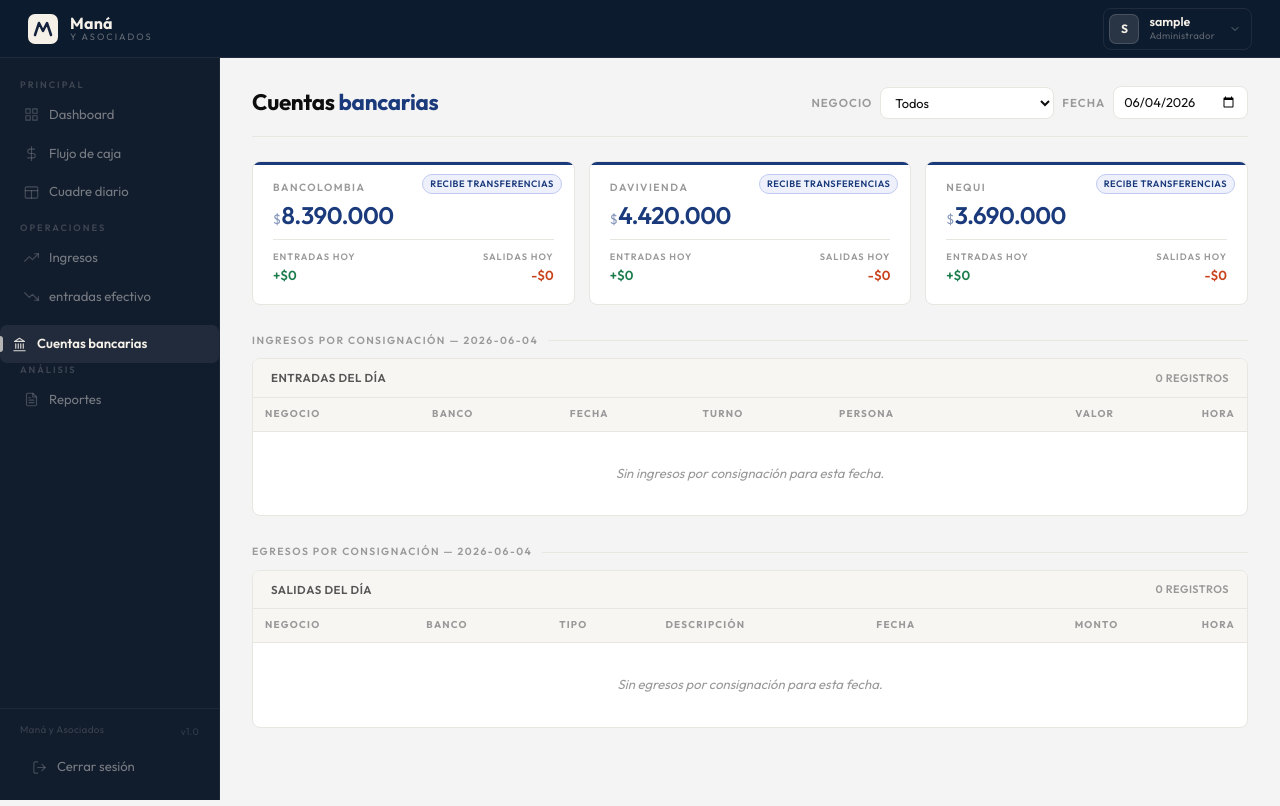
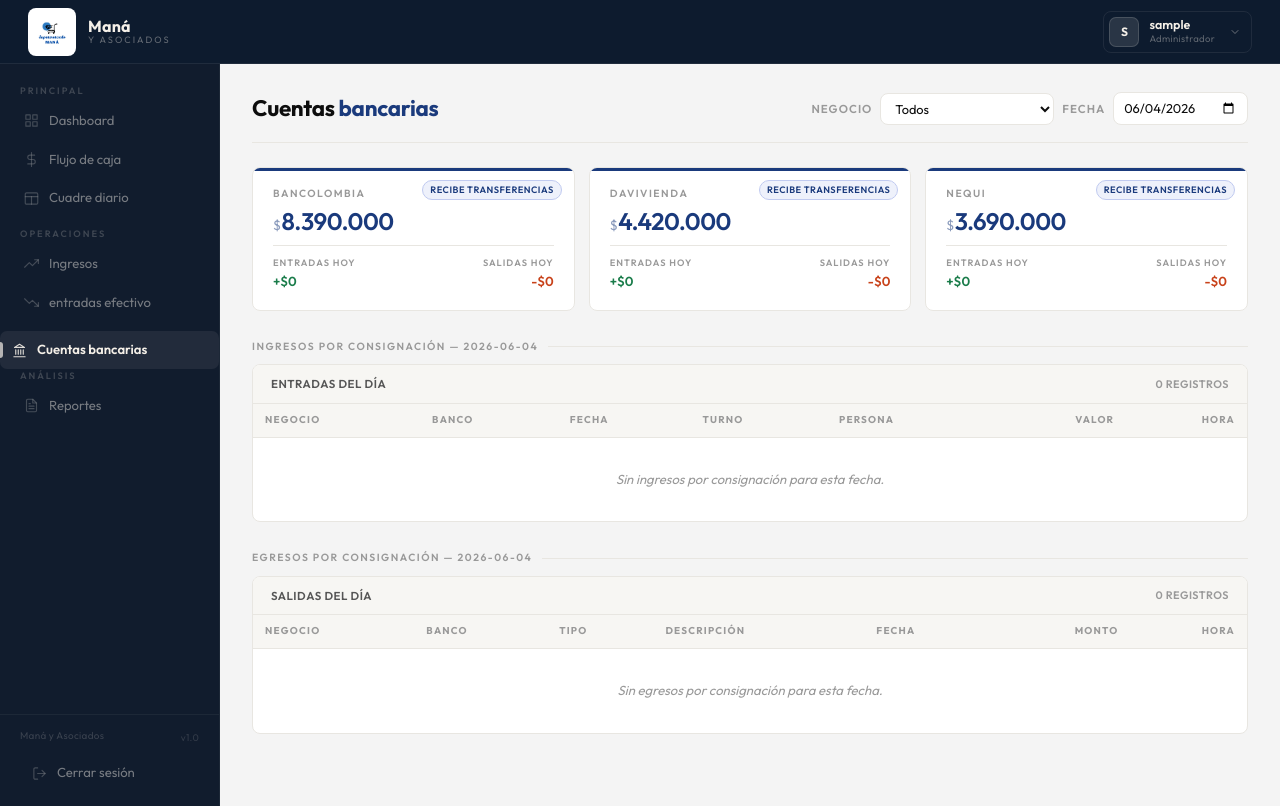
Before and after one commit to KellSoft/project-supermarket, a Django app: page /flujo-caja/bancos/ in a window 1280 px wide. Run offline with Django 5.2, Linux system fonts and the light colour scheme; the visitor is signed in with stand-in values (Sample User, id 1); data comes from the database, SQL or seed files in the repository; some libraries are stand-ins or nearby versions.

Commit message:
feat: replace SVG logo with new image and adjust navbar styles

```diff
--- a/templates/partials/_navbar.html
+++ b/templates/partials/_navbar.html
@@ -1,9 +1,7 @@
+{% load static %}
 <nav class="mana-navbar">
   <a class="mana-brand" href="{% url 'dashboard:index' %}">
-    <svg width="30" height="30" viewBox="0 0 30 30" fill="none" xmlns="http://www.w3.org/2000/svg">
-      <rect width="30" height="30" rx="7" fill="#F5F0E8"/>
-      <path d="M7 21 L11 9 L15 17 L19 9 L23 21" stroke="#14213D" stroke-width="2.5" stroke-linecap="round" stroke-linejoin="round" fill="none"/>
-    </svg>
+    <img src="{% static 'mana-logo.jpeg' %}" alt="Supermercado Maná" class="mana-logo-img"/>
     <div class="mana-brand-text">
       <span class="mana-brand-name">Maná</span>
       <span class="mana-brand-sub">y Asociados</span>
@@ -33,7 +31,7 @@
     position: sticky;
     top: 0;
     z-index: 100;
-    height: 58px;
+    height: 64px;
     background: #0d1b2e;
     border-bottom: 1px solid rgba(245,240,232,0.08);
     display: flex;
@@ -48,6 +46,17 @@
     align-items: center;
     gap: 12px;
     text-decoration: none;
+  }
+
+  /* ── Logo image ── */
+  .mana-logo-img {
+    width: 48px;      /* antes 36px */
+    height: 48px;     /* antes 36px */
+    object-fit: contain;
+    border-radius: 8px;
+    background: #fff;
+    padding: 2px;     /* menos padding para que el logo ocupe más espacio */
+    flex-shrink: 0;
   }
 
   .mana-brand-text {
```
Also changed, not shown: static/mana-logo.jpeg (added).
